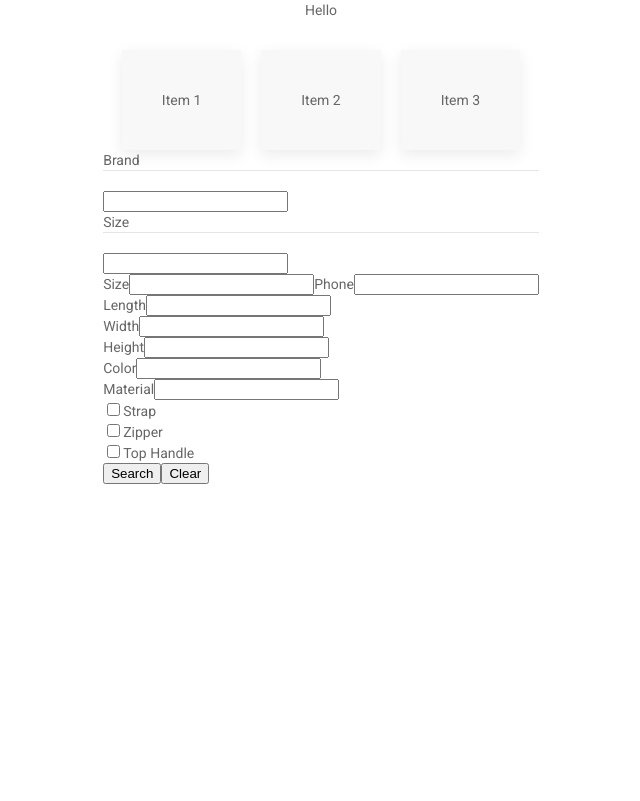
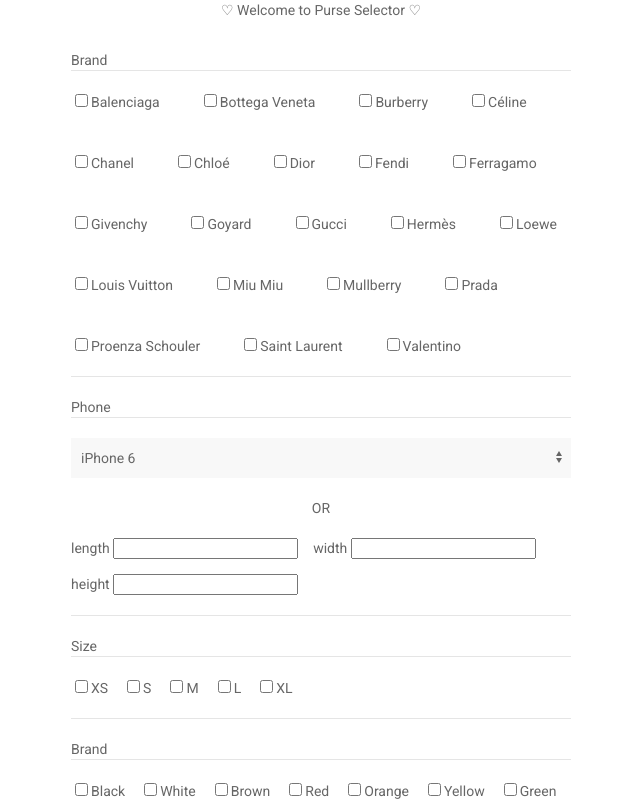
Before and after one commit to gracehseu/pursechooser, an Angular app: page / in a window 1280 px wide. Shown: the top 801 px of the page, without its empty margins (319-959 px from the left). Built offline with nearby package versions, Linux system fonts and the light colour scheme.

Commit message:
changed ui of form

```diff
--- a/src/app/brand-detail/brand-detail.component.html
+++ b/src/app/brand-detail/brand-detail.component.html
@@ -1,82 +1,100 @@
 
 <div class="uk-flex uk-flex-center">
     <div class=".uk-align-center">
-        Hello
+        ♡ Welcome to Purse Selector ♡
     </div>
 </div>
-<div class="uk-flex uk-flex-center">
-    <div class="uk-card uk-card-default uk-card-body">Item 1</div>
-    <div class="uk-card uk-card-default uk-card-body uk-margin-left">Item 2</div>
-    <div class="uk-card uk-card-default uk-card-body uk-margin-left">Item 3</div>
-</div>
+
 
 <div class="row">
     <div class ="uk-flex uk-flex-center">
-        <form [formGroup]="courseForm" (ngSubmit)="onSubmit()">
+        <form class="uk-form-width-large" [formGroup]="courseForm" (ngSubmit)="onSubmit()">
             <div>
-                Brand <hr>
-                <input class="uk-input uk-form-blank uk-form-width-medium" type="text" id="courseName" class="form-control" formControlName="Brand">
+                Brand
+                <hr>
+                    <form  uk-grid>
+                        <label *ngFor="let brand of brandList">
+                            <div class="">
+                                <label><input class="uk-checkbox" type="checkbox" id="courseName" class="form-control"
+                                        formControlName="Brand">{{brand}}</label>
+                            </div>
+                        </label>
+                    </form>
+                <hr>
             </div>
+
+            <div>
+                Phone
+                <hr>
+                <div class="uk-margin">
+                    <form>
+                        <select class="uk-select">
+                            <option *ngFor="let phone of phoneList">{{phone}}
+                            </option>
+                        </select>
+                    </form>
+                </div>
+
+                <div class="uk-text-center uk-margin">OR</div>
+                <form class="uk-grid-small" uk-grid>
+                    <label *ngFor="let text of phoneTextList">
+                        <div class=".uk-form-width-xsmall">
+                            <label>{{text}} <input class="uk-input .uk-form-width-xsmall" type="number" id="courseName"
+                                    class="form-control" formControlName="Brand"></label>
+                        </div>
+                    </label>
+                </form>
+                <hr>
+            </div>
+
             <div>
                 Size
                 <hr>
-                <input class="uk-input uk-form-blank uk-form-width-medium" type="text" id="courseDesc" class="form-control" formControlName="Size">
+                    <form class="uk-grid-small" uk-grid>
+                        <label *ngFor="let size of sizeList">
+                            <label><input class="uk-checkbox" type="checkbox" id="courseName" class="form-control"
+                                    formControlName="Brand">{{size}}</label>
+                        </label>
+                    </form>
+                <hr>
             </div>
 
 
 
-            <label for="courseDesc">Size</label>
-            <input type="text" id="courseDesc" class="form-control" formControlName="Size">
-            <label for="courseAmount">Phone</label>
-            <input type="number" id="courseAmount" class="form-control" formControlName="Phone">
+            <div>
+                Brand
+                <hr>
+                <form class="uk-grid-small" uk-grid>
+                    <label *ngFor="let color of colorList">
+                        <div class="uk-width-1-1">
+                            <label><input class="uk-checkbox" type="checkbox" id="color" class="form-control"
+                                    formControlName="Brand">{{color}}</label>
+                        </div>
+                    </label>
+                </form>
+                <hr>
+            </div>
 
-            <div formGroupName="extraDimensions">
-
-                <div class="row">
-                    <div class="col-sm-4">
-                        <label for="length">Length</label>
-                        <input type="number" id="length" class="form-control" formControlName="length">
-                    </div>
-                    <div class="col-sm-4">
-                        <label for="width">Width</label>
-                        <input type="number" id="width" class="form-control" formControlName="width">
-
-                    </div>
-                    <div class="col-sm-4">
-                        <label for="height">Height</label>
-                        <input type="number" id="height" class="form-control" formControlName="height">
-                    </div>
-                </div>
+            <div>
+                Miscellaneous
+                <hr>
+                <form class="uk-grid-small" uk-grid>
+                    <label *ngFor="let feature of featureList">
+                        <div class="uk-width-1-1">
+                            <label><input class="uk-checkbox" type="checkbox" id="color" class="form-control"
+                                    formControlName="Brand">{{feature}}</label>
+                        </div>
+                    </label>
+                </form>
+                <hr>
             </div>
 
 
-            <div class="col-sm-2 form-group">
-                <label for="courseAmount">Color</label>
-                <input type="number" id="color" class="form-control" formControlName="Color">
-            </div>
-            <div class="col-sm-2 form-group">
-                <label for="courseAmount">Material</label>
-                <input type="text" id="strap" class="form-control" formControlName="Material">
-            </div>
-            <div formGroupName="features">
-                <div class="col-sm-2 form-group">
-                    <input type="checkbox" id="courseAmount" class="form-check-input" formControlName="strap">
-                    <label for="courseAmount">Strap</label>
-                </div>
-                <div class="col-sm-2 form-group">
-                    <input type="checkbox" id="zipper" class="form-check-input" formControlName="zipper">
-                    <label for="zipper">Zipper</label>
-                </div>
-                <div class="col-sm-2 form-group">
-                    <input type="checkbox" id="topHandle" class="form-check-input" formControlName="topHandle">
-                    <label for="topHandle">Top Handle</label>
-                </div>
-            </div>
-
             <div class="row">
                 <div class="col-xs-12">
-                    <button class="btn btn-success" type="submit">Search</button>
-                    <button class="btn btn-danger" type="button" (click)="onClear()">Clear</button>
+                    <button class="uk-button uk-button-default uk-align-left" type="button" (click)="onClear()">Clear</button>
+                    <button class="uk-button uk-button-default uk-align-right" type="submit">Search</button>
+
                 </div>
             </div>
         </form>
--- a/src/app/brand-detail/brand-detail.component.ts
+++ b/src/app/brand-detail/brand-detail.component.ts
@@ -12,17 +12,76 @@
 
   courseForm: FormGroup;
   brandList = [
-    'Hermes',
+    'Balenciaga',
+    'Bottega Veneta',
+    'Burberry',
+    'Céline',
+    'Chanel',
+    'Chloé',
+    'Dior',
+    'Fendi',
+    'Ferragamo',
+    'Givenchy',
+    'Goyard',
     'Gucci',
-    'Chanel',
-    'Ralph Hubbard',
-    'Omar Alexander',
-    'Carlos Abbott',
-    'Miriam Wagner',
-    'Bradley Wilkerson',
-    'Virginia Andrews',
-    'Kelly Snyder',
+    'Hermès',
+    'Loewe',
+    'Louis Vuitton',
+    'Miu Miu',
+    'Mullberry',
+    'Prada',
+    'Proenza Schouler',
+    'Saint Laurent',
+    'Valentino'
   ];
+
+  sizeList = [
+    'XS',
+    'S',
+    'M',
+    'L',
+    'XL'
+  ];
+
+  phoneTextList = [
+    'length',
+    'width',
+    'height'
+  ];
+
+  colorList = [
+    'Black',
+    'White',
+    'Brown',
+    'Red',
+    'Orange',
+    'Yellow',
+    'Green',
+    'Blue',
+    'Purple',
+    'Pink'
+  ];
+
+  phoneList = [
+    'iPhone 6',
+    'iPhone 6s',
+    'iPhone 7',
+    'iPhone 8',
+    'iPhone X',
+    'iPhone 11',
+    'iPhone 11 Pro',
+    'Samsung Galaxy 8',
+    'Samsung Galaxy Note 5'
+  ];
+
+  featureList = [
+    'Subtle branding',
+    'Monogram',
+    'Hand held strap',
+    'Top zipper',
+    'Crossbody strap'
+  ]
+
   constructor() {
    }
 
```
